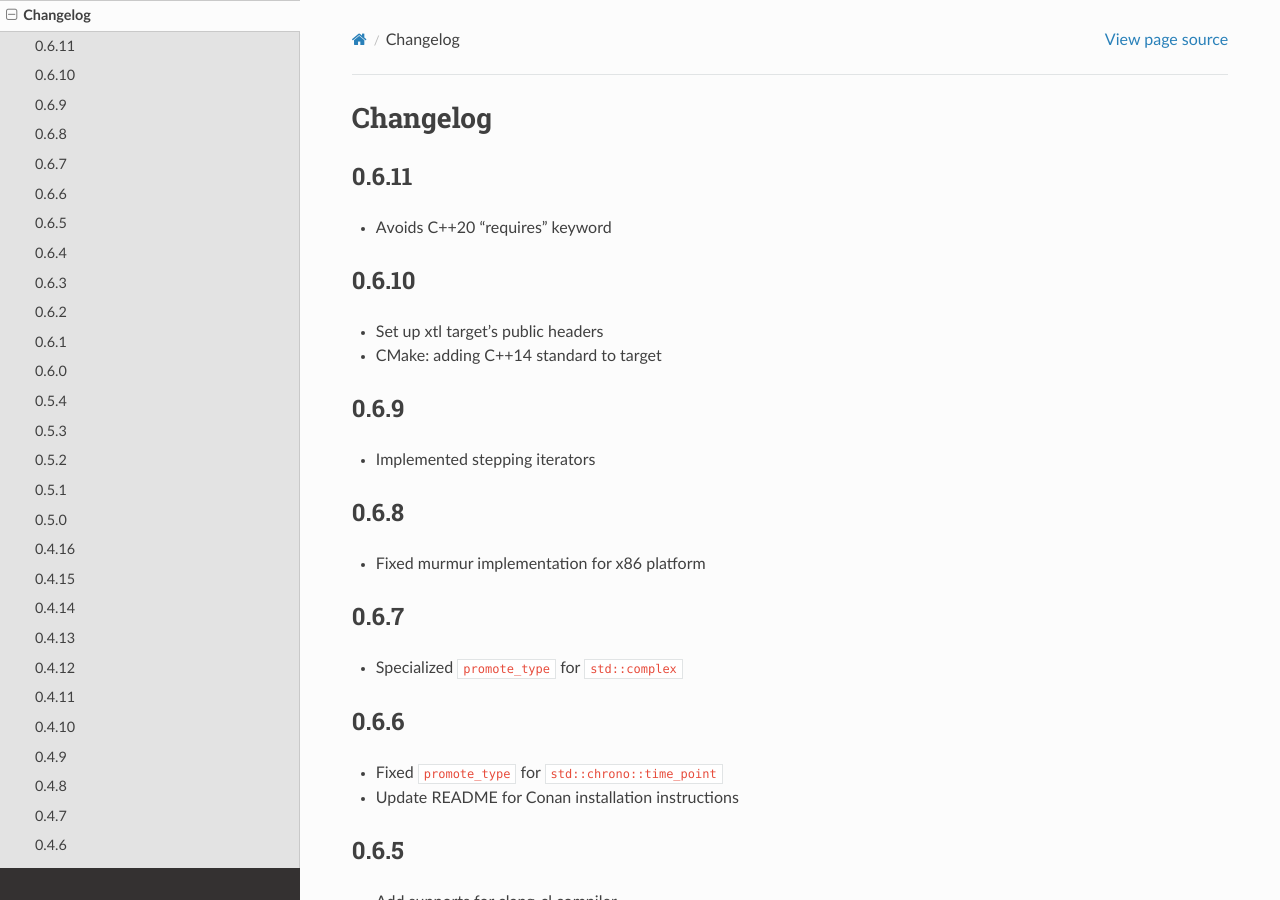
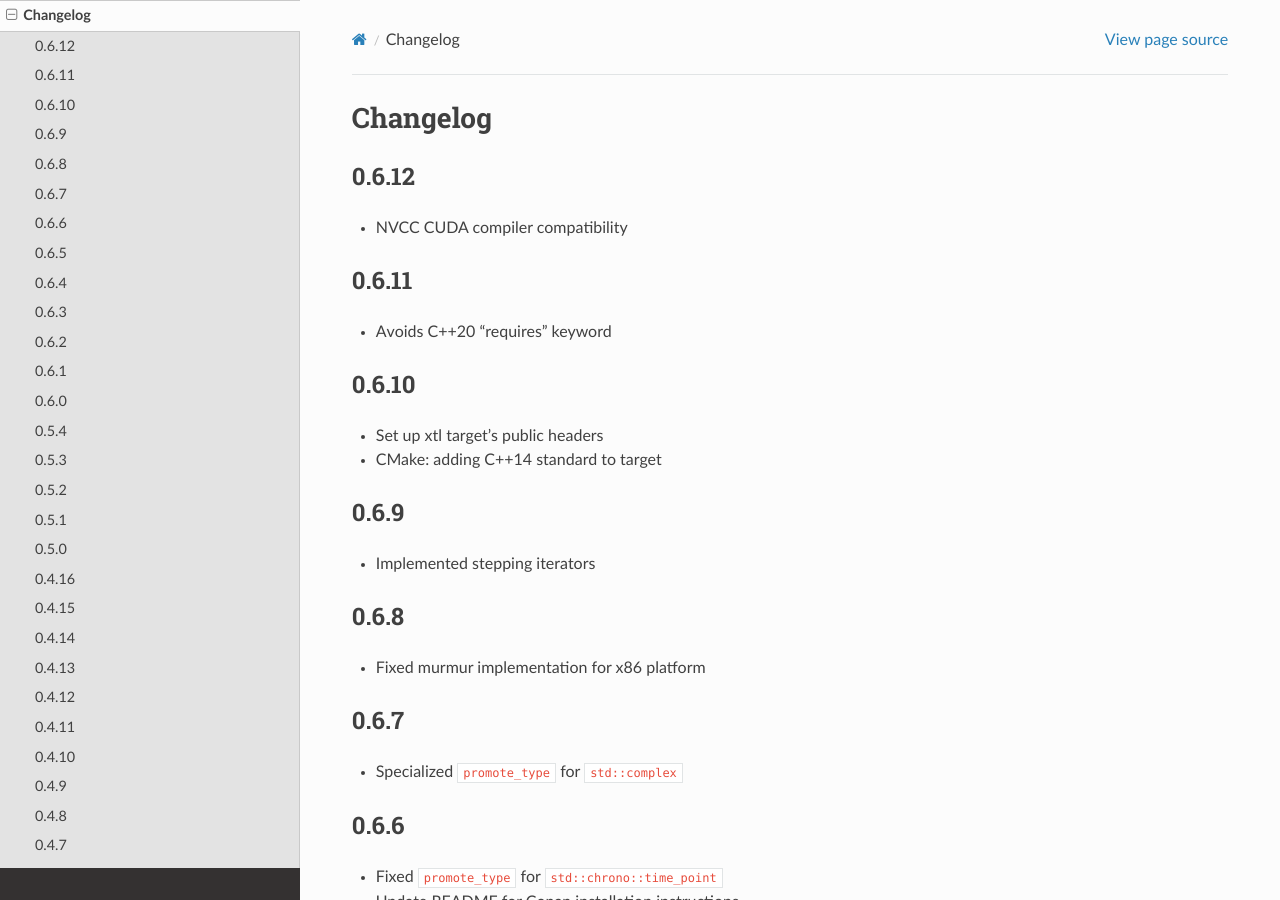
Before and after one commit to xtensor-stack/xtl, a Sphinx documentation site: the page built from docs/source/changelog.rst, in a window 1280 px wide and 900 px high. Built offline with Sphinx 7.4.7 and the Read the Docs theme 2.0.0, drawn with Linux system fonts in a browser that asks for light colours.

Commit message:
now works with nvcc compiler

```diff
--- a/docs/source/changelog.rst
+++ b/docs/source/changelog.rst
@@ -6,6 +6,11 @@
 
 Changelog
 =========
+
+0.6.12
+------
+
+- NVCC CUDA compiler compatibility
 
 0.6.11
 ------
```
Also changed, not shown: 2 other files.
